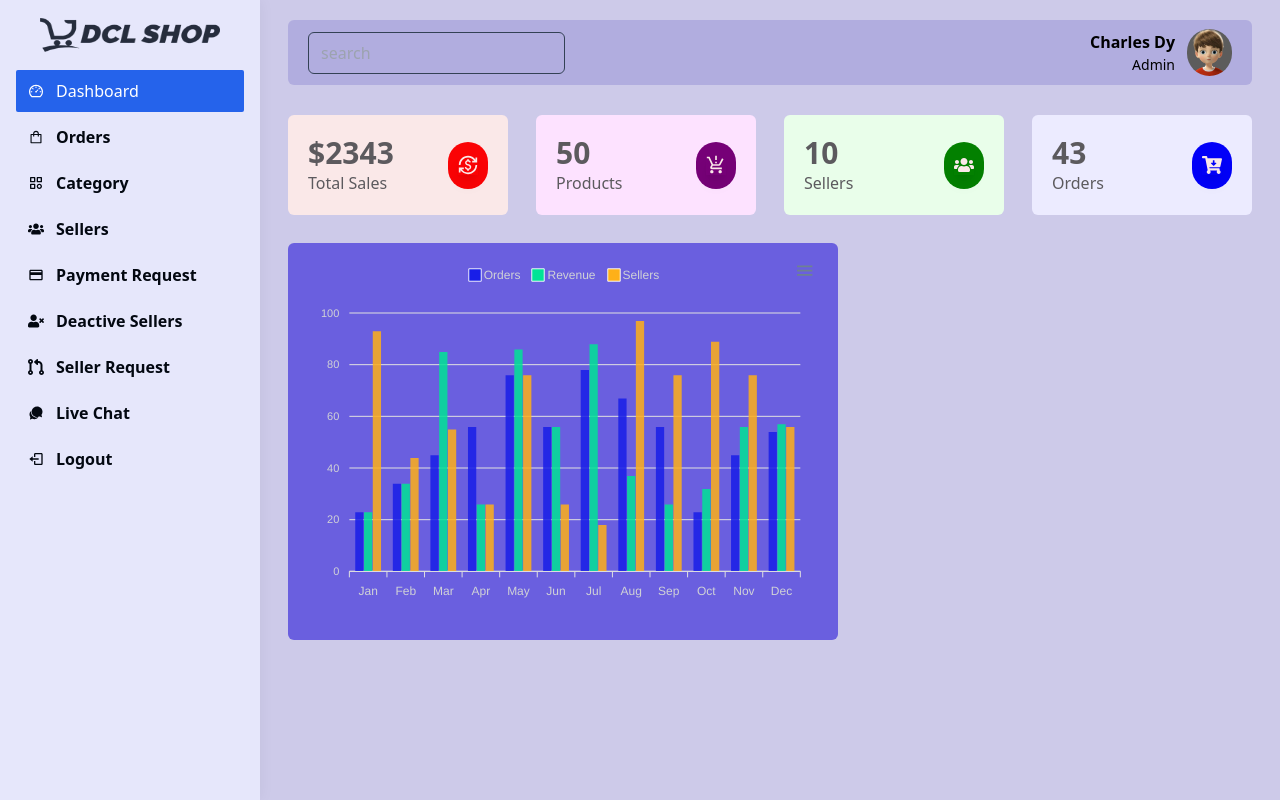
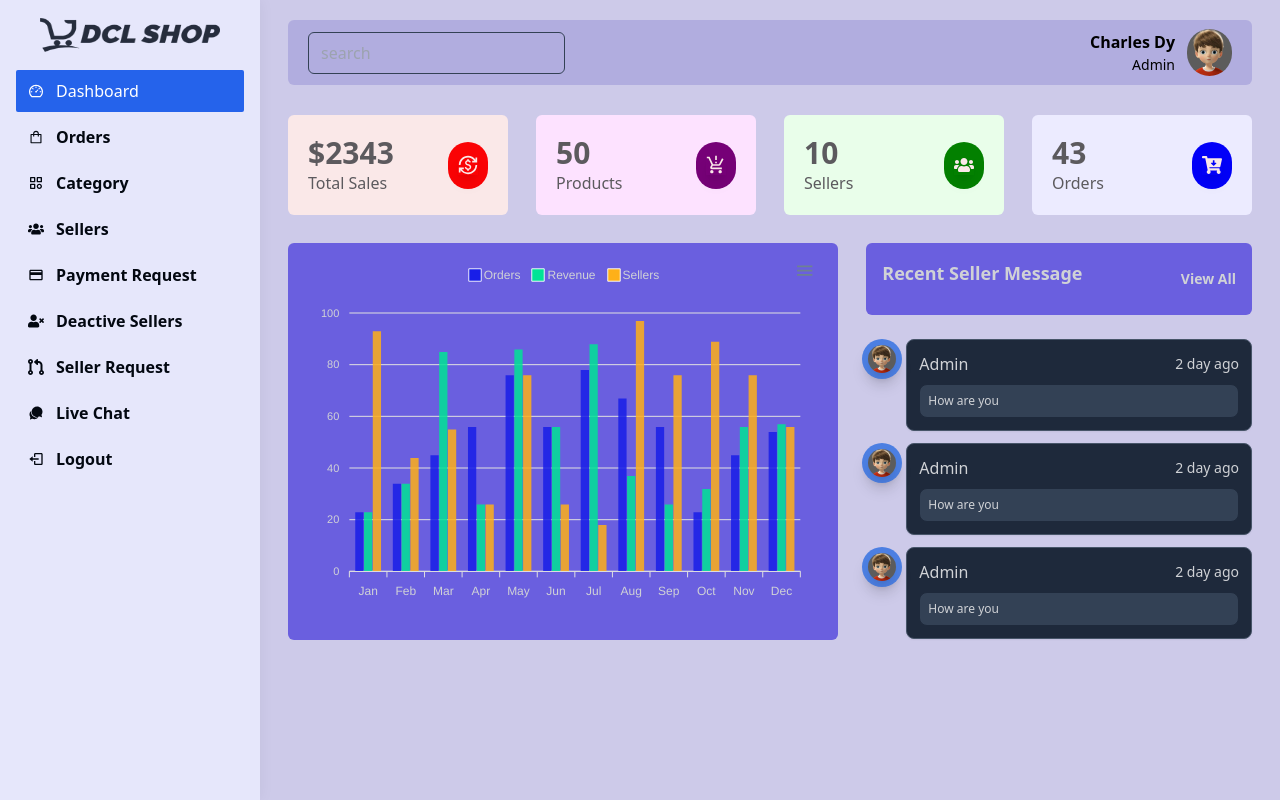
Before and after one commit to charleslinzon/dclshop, a React (Create React App) app in the folder dashboard/: page /admin/dashboard in a window 1280 px wide. Built offline with nearby package versions, Linux system fonts and the light colour scheme.

Commit message:
Manage Project Dashboard Design - Part 4

```diff
--- a/dashboard/src/views/admin/AdminDashboard.jsx
+++ b/dashboard/src/views/admin/AdminDashboard.jsx
@@ -4,6 +4,7 @@
 import { FaUsers } from "react-icons/fa";
 import { FaCartArrowDown } from "react-icons/fa";
 import Chart from 'react-apexcharts'
+import { Link } from 'react-router-dom';
 
 const AdminDashboard = () => {
 
@@ -119,6 +120,69 @@
                     <div className='w-full bg-[#6a5fdf] p-4 rounded-md'>
                         <Chart options={state.options} series={state.series} type='bar' height={350} />
                     </div>
+                </div>
+
+                <div className='w-full lg:w-5/12 lg:pl-4 mt-6 lg:mt-0'>
+                    <div className='w-full bg-[#6a5fdf] p-4 rounded-md text-[#d0d2d6]'>
+                        <div className='flex justify-between items-center'>
+                            <h2 className='font-semibold text-lg text-[#d0d2d6] pb-3'>Recent Seller Message</h2>
+                            <Link className='font-semibold text-sm text-[#d0d2d6]'>View All</Link>
+                        </div>
+                    </div>
+
+                    <div className='flex flex-col gap-2 pt-6 text-[#d0d2d6]'>
+                        <ol className='relative border-1 border-slate-600 ml-4'>
+                            <li className='mb-3 ml-6'>
+                                <div className='flex absolute -left-5 shadow-lg justify-center items-center w-10 h-10 p-[6px] bg-[#4c7fe2] rounded-full z-10'>
+                                    <img className='w-full rounded-full h-full shadow-lg' src="http://localhost:3000/images/admin.jpg" alt="" />
+                                </div>
+                                <div className='p-3 bg-slate-800 rounded-lg border border-slate-600 shadow-sm'>
+                                    <div className='flex justify-between items-center mb-2'>
+                                        <Link className='text-md font-normal'>Admin</Link>
+                                        <time className='mb-1 text-sm font-normal sm:order-last sm:mb-0'> 2 day ago</time>
+                                    </div>
+
+                                    <div className='p-2 text-xs font-normal bg-slate-700 rounded-lg border border-slate-800'>
+                                        How are you
+                                    </div>
+                                </div>
+                            </li>
+
+                            <li className='mb-3 ml-6'>
+                                <div className='flex absolute -left-5 shadow-lg justify-center items-center w-10 h-10 p-[6px] bg-[#4c7fe2] rounded-full z-10'>
+                                    <img className='w-full rounded-full h-full shadow-lg' src="http://localhost:3000/images/admin.jpg" alt="" />
+                                </div>
+                                <div className='p-3 bg-slate-800 rounded-lg border border-slate-600 shadow-sm'>
+                                    <div className='flex justify-between items-center mb-2'>
+                                        <Link className='text-md font-normal'>Admin</Link>
+                                        <time className='mb-1 text-sm font-normal sm:order-last sm:mb-0'> 2 day ago</time>
+                                    </div>
+
+                                    <div className='p-2 text-xs font-normal bg-slate-700 rounded-lg border border-slate-800'>
+                                        How are you
+                                    </div>
+                                </div>
+                            </li>
+
+                            <li className='mb-3 ml-6'>
+                                <div className='flex absolute -left-5 shadow-lg justify-center items-center w-10 h-10 p-[6px] bg-[#4c7fe2] rounded-full z-10'>
+                                    <img className='w-full rounded-full h-full shadow-lg' src="http://localhost:3000/images/admin.jpg" alt="" />
+                                </div>
+                                <div className='p-3 bg-slate-800 rounded-lg border border-slate-600 shadow-sm'>
+                                    <div className='flex justify-between items-center mb-2'>
+                                        <Link className='text-md font-normal'>Admin</Link>
+                                        <time className='mb-1 text-sm font-normal sm:order-last sm:mb-0'> 2 day ago</time>
+                                    </div>
+
+                                    <div className='p-2 text-xs font-normal bg-slate-700 rounded-lg border border-slate-800'>
+                                        How are you
+                                    </div>
+                                </div>
+                            </li>
+
+                        </ol>
+
+                    </div>
 
                 </div>
 
```
